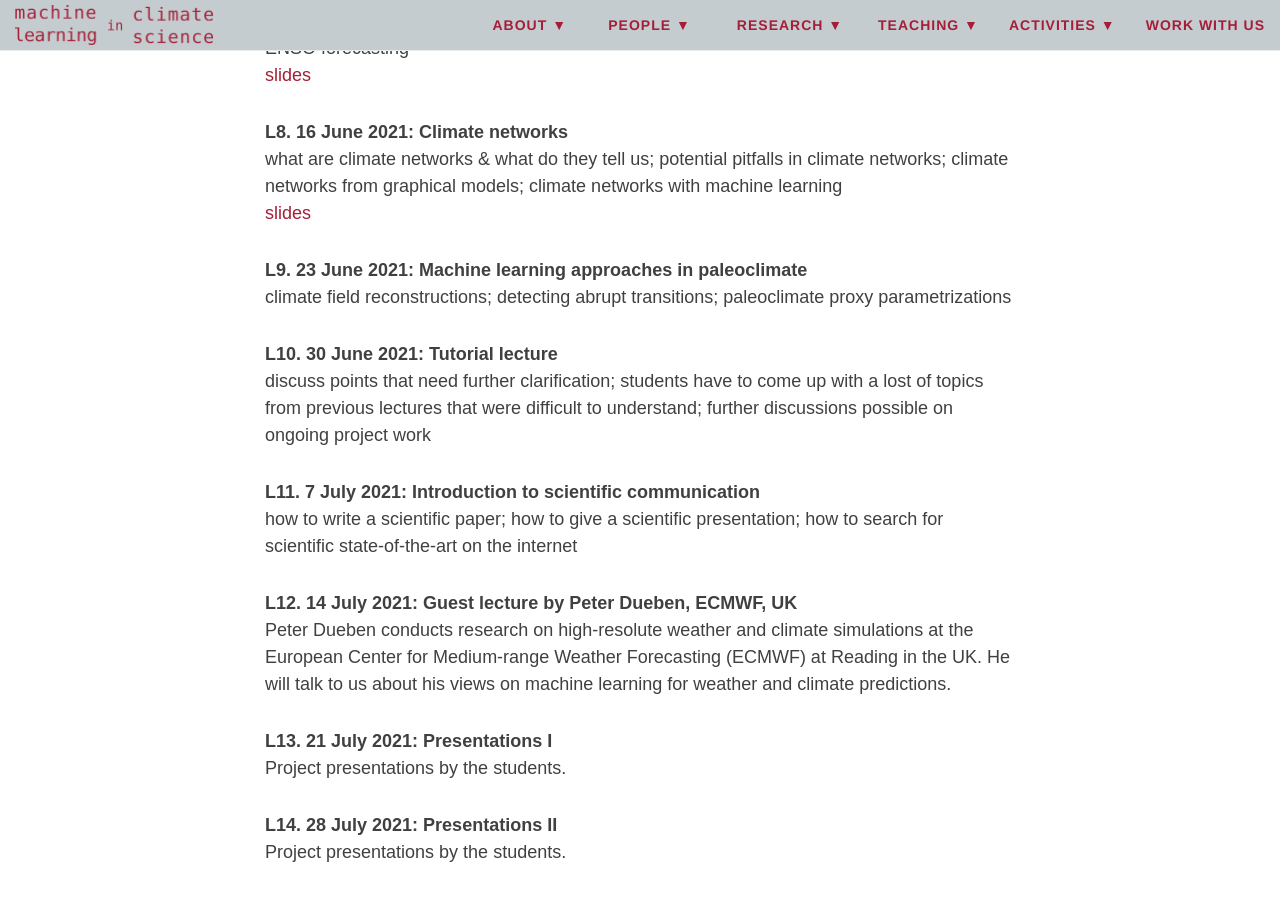
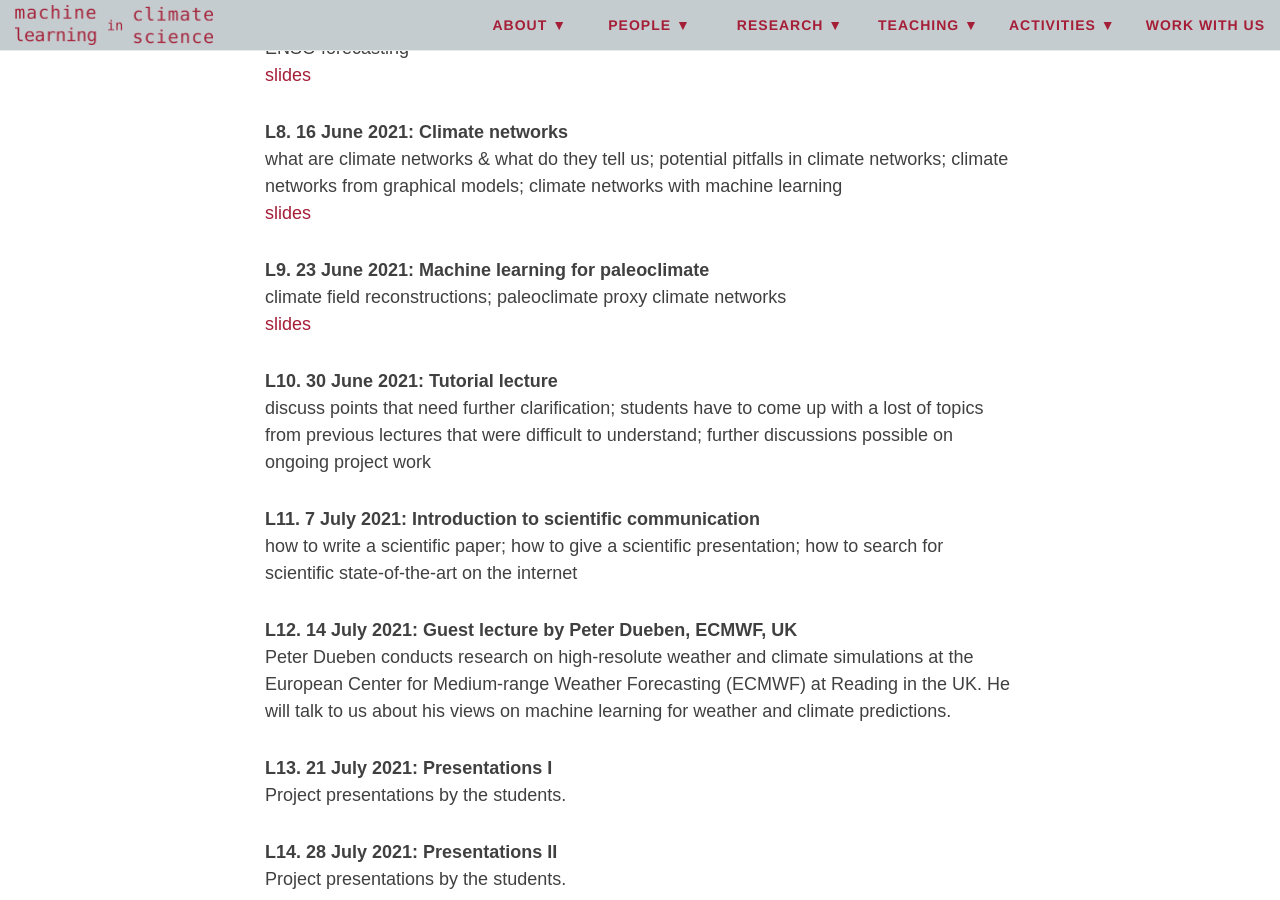
Before and after one commit to mlcs/mlcs.github.io, a Jekyll site: the page built from teaching/summer2021.md, in a window 1280 px wide and 900 px high, scrolled down 3178 px. Built offline with Jekyll 4.4.1, drawn with Linux system fonts in a browser that asks for light colours; nearby versions of some CDN libraries.

Commit message:
sose2021 -> add slides for lecture 9

```diff
--- a/teaching/summer2021.md
+++ b/teaching/summer2021.md
@@ -129,9 +129,10 @@ climate networks; climate networks from graphical models; climate
 networks with machine learning
 [slides](/files/sose2021/l8.pdf)
 
-**L9. 23 June 2021: Machine learning approaches in paleoclimate**
-climate field reconstructions; detecting abrupt transitions;
-paleoclimate proxy parametrizations
+**L9. 23 June 2021: Machine learning for paleoclimate**
+climate field reconstructions; paleoclimate proxy climate networks
+[slides](/files/sose2021/l9.pdf)
+
 
 **L10. 30 June 2021: Tutorial lecture**
 discuss points that need further clarification; students have to come
```
Also changed, not shown: 1 other file.
